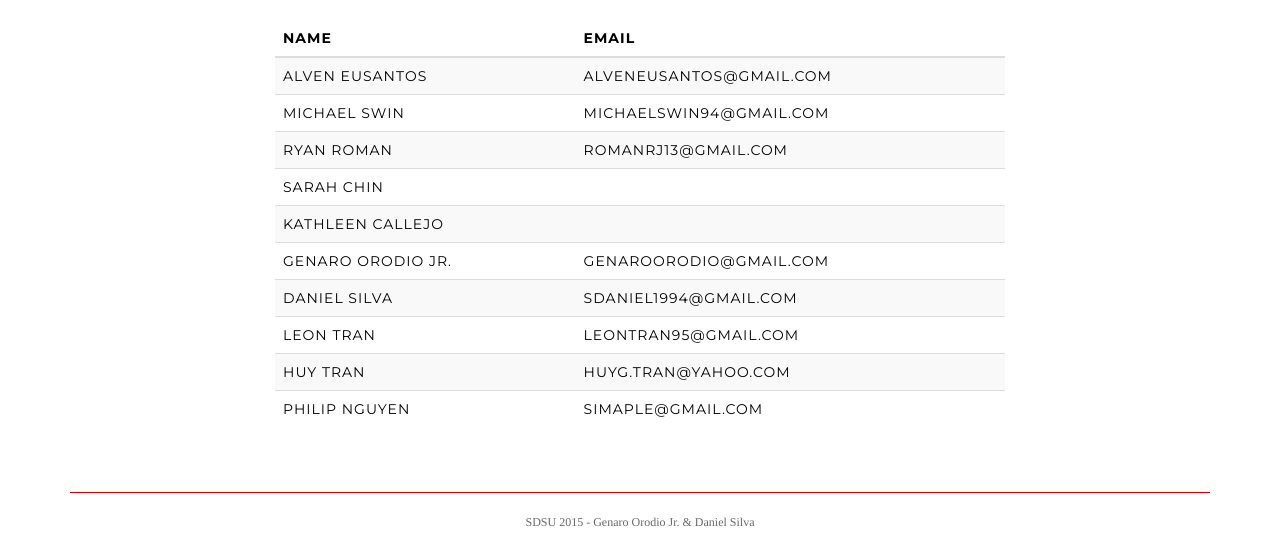
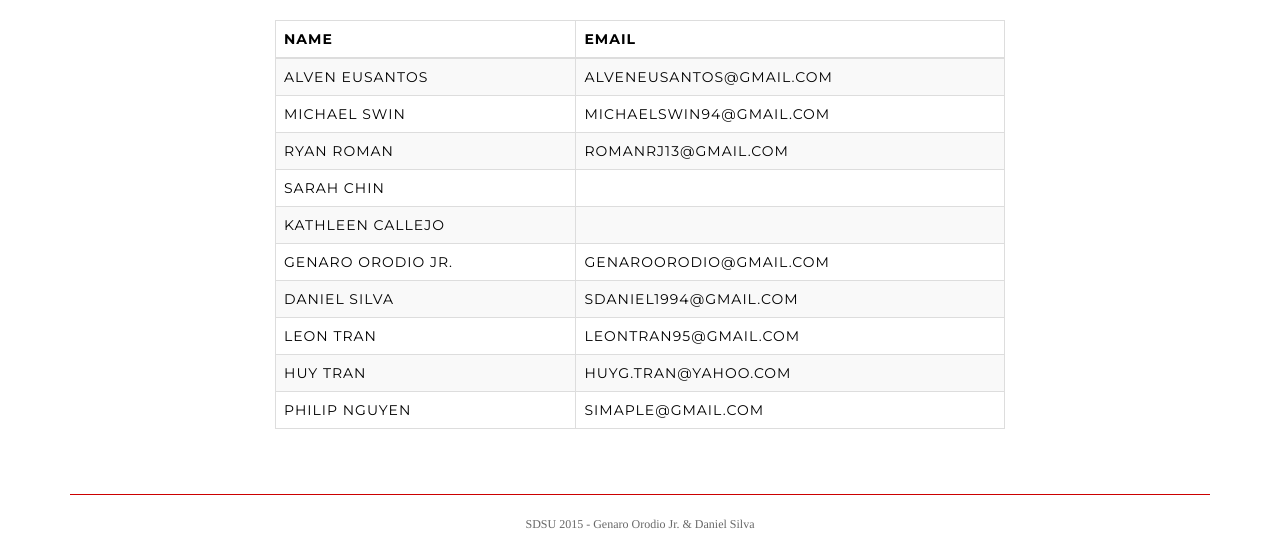
Before and after one commit to gorodio/pasewebsite, a plain HTML site: page contact.html in a window 1280 px wide. Shown: the part 285-844 px from the top of the page. Drawn offline with Linux system fonts and the light colour scheme; files that its build step writes are made by us from their sources.

Commit message:
reduced font size on mobile devices for contacts;added border to contact table

```diff
--- a/contact.html
+++ b/contact.html
@@ -89,7 +89,7 @@
     <section id="officers" class="content-about-section text-center">
         <div class="container">
             <div class="col-lg-8 col-lg-offset-2 table-responsive">
-                <table class="table table-striped table-hover">
+                <table class="table table-striped table-bordered table-hover">
                     <thead>
                         <tr>
                             <th>Name</th>
--- a/css/pase.css
+++ b/css/pase.css
@@ -45,9 +45,25 @@ h6 {
 .table tbody {
     text-align: left;
     margin: 0 0 35px;
-    text-transform: uppercase;
-    font-family: Montserrat,"Helvetica Neue",Helvetica,Arial,sans-serif;
     letter-spacing: 1px;
+}
+
+@media(min-width:768px) {
+    .table thead {
+        margin: 0 0 35px;
+        text-transform: uppercase;
+        font-family: Montserrat,"Helvetica Neue",Helvetica,Arial,sans-serif;
+        font-weight: 700;
+        letter-spacing: 1px;
+    }
+
+    .table tbody {
+        text-align: left;
+        margin: 0 0 35px;
+        text-transform: uppercase;
+        font-family: Montserrat,"Helvetica Neue",Helvetica,Arial,sans-serif;
+        letter-spacing: 1px;
+    }
 }
 
 p {
```
